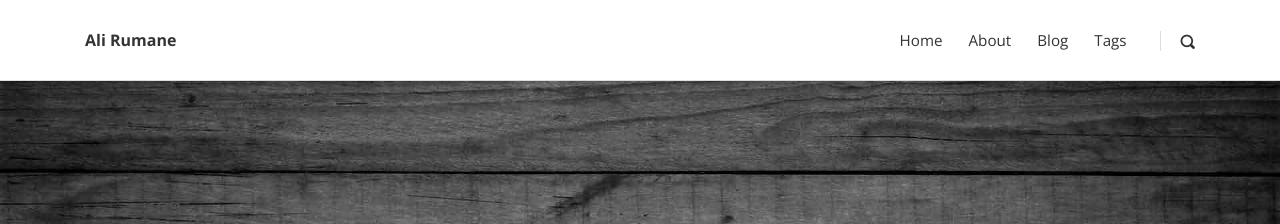
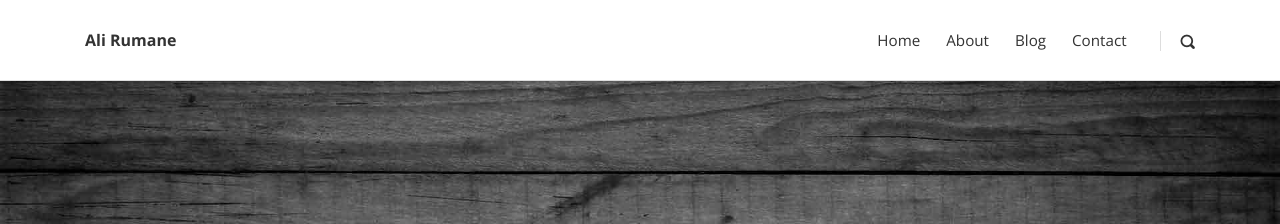
Before and after one commit to alirumane/alirumane.github.io, a Jekyll site: the page built from index.html, in a window 1280 px wide. Shown: the top 224 px of the page. Built offline with Jekyll 4.4.1, drawn with Linux system fonts in a browser that asks for light colours.

Commit message:
Update _config.yml

```diff
--- a/_config.yml
+++ b/_config.yml
@@ -39,5 +39,5 @@ links:
     url: "/about"
   - title: Blog
     url: "/blog"
-  - title: Tags
-    url: "/tags"
+  - title: Contact
+    url: "/contact"
```
